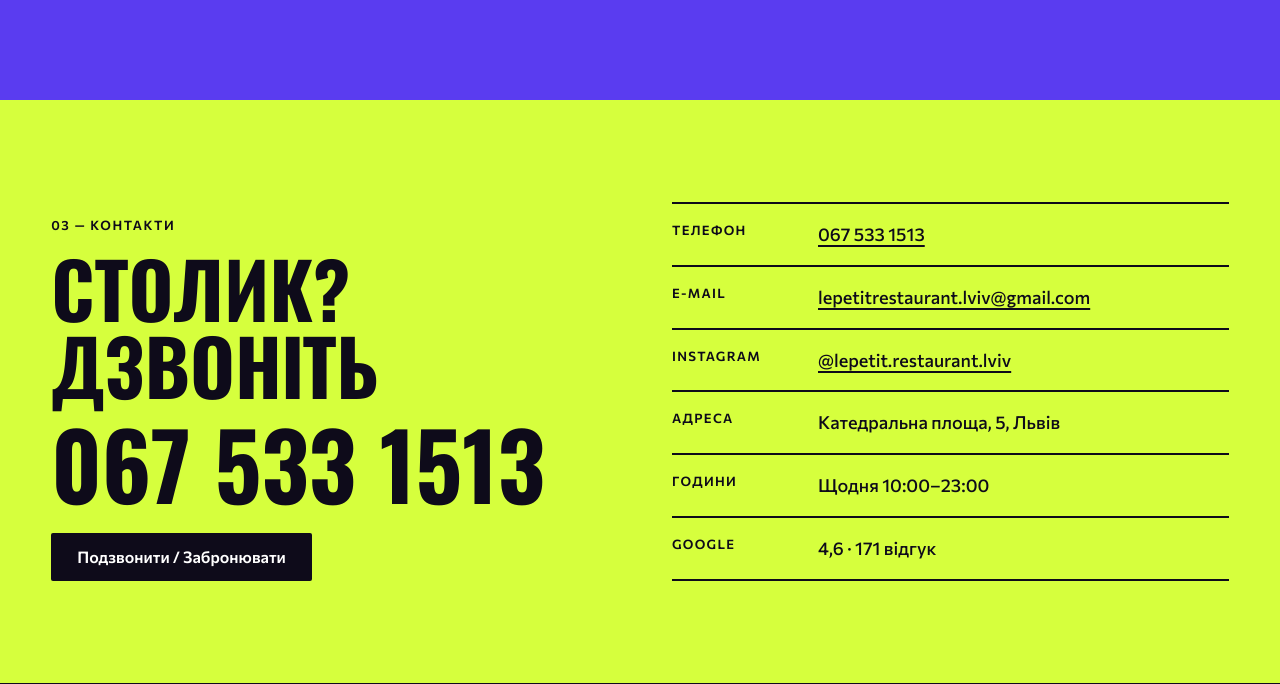
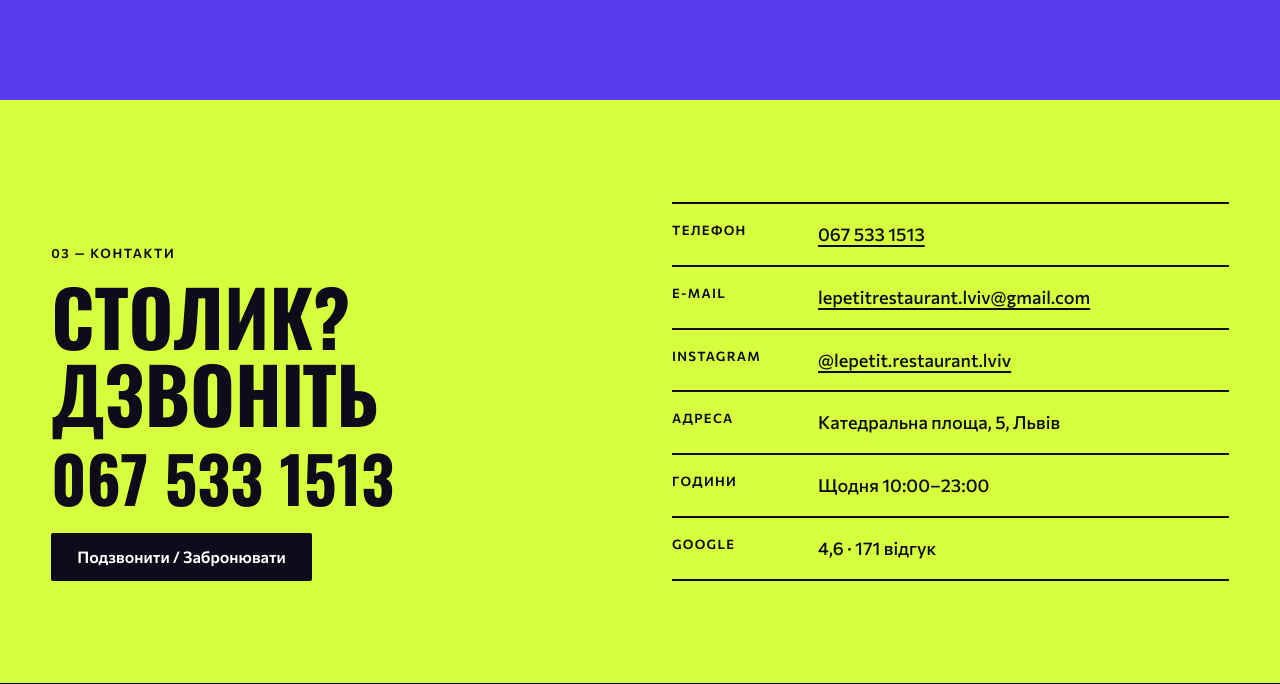
Before and after one commit to doba-digital-agency/previews, a plain HTML site: page p/le-petit-cafe-lviv-de8d3a/index.html in a window 1280 px wide. Shown: the part 2422-3106 px from the top of the page. Drawn offline with Linux system fonts and the light colour scheme.

Commit message:
Preview le-petit-cafe-lviv-de8d3a

```diff
--- a/p/le-petit-cafe-lviv-de8d3a/index.html
+++ b/p/le-petit-cafe-lviv-de8d3a/index.html
@@ -134,7 +134,7 @@ h2{margin:0;font:700 clamp(40px,6vw,84px)/1 var(--head);text-transform:uppercase
 .contacts{background:var(--acid);padding-block:clamp(56px,8vw,112px)}
 .contacts__grid{display:grid;grid-template-columns:minmax(0,1fr) minmax(0,1fr);gap:clamp(32px,5vw,72px);align-items:end}
 .contacts .label{color:var(--ink)}
-.tel{display:block;font:700 clamp(40px,7.2vw,104px)/1 var(--head);text-decoration:none;margin:14px 0 24px;white-space:nowrap}
+.tel{display:block;font:700 clamp(40px,7.2vw,64px)/1 var(--head);text-decoration:none;margin:14px 0 24px;white-space:nowrap}
 .tel:hover{color:var(--violet-d)}
 .dl{margin:0;border-top:2px solid var(--ink)}
 .dl div{display:grid;grid-template-columns:130px minmax(0,1fr);gap:16px;padding:16px 0;border-bottom:2px solid var(--ink)}
```
